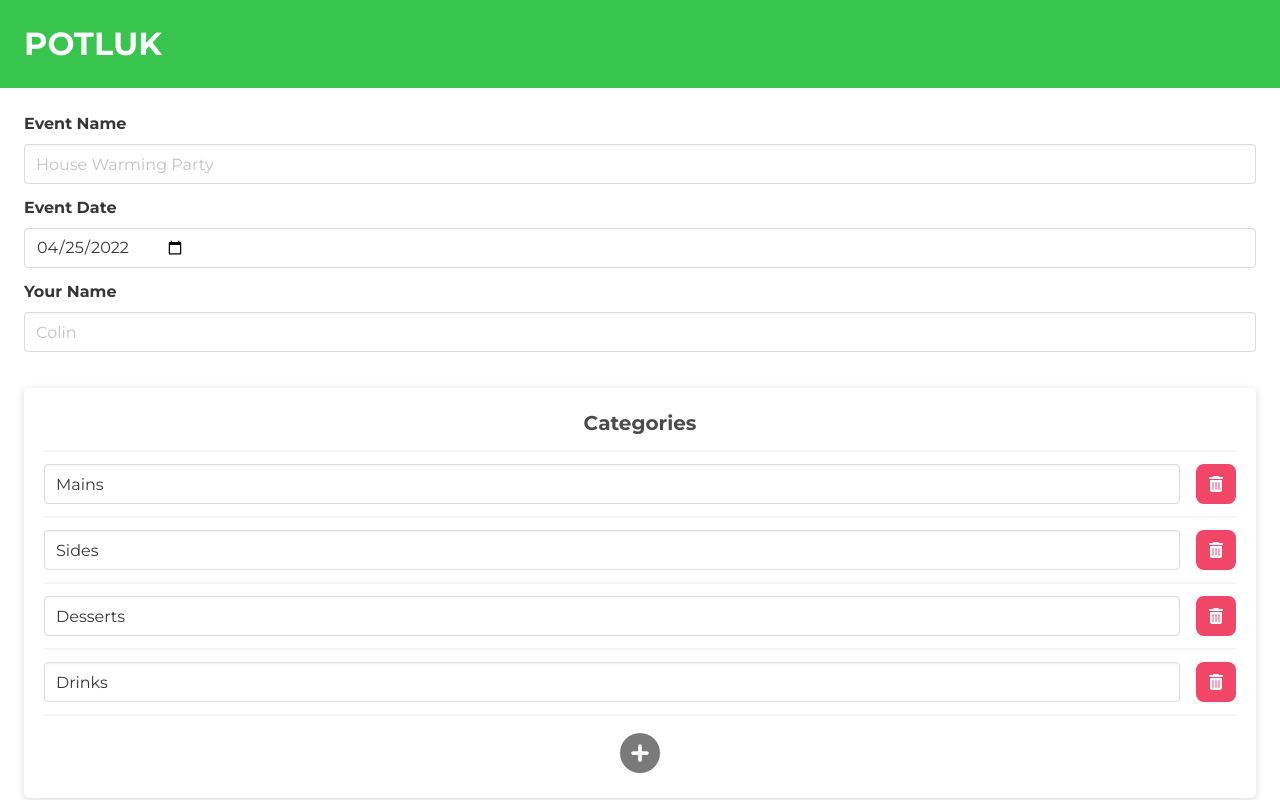
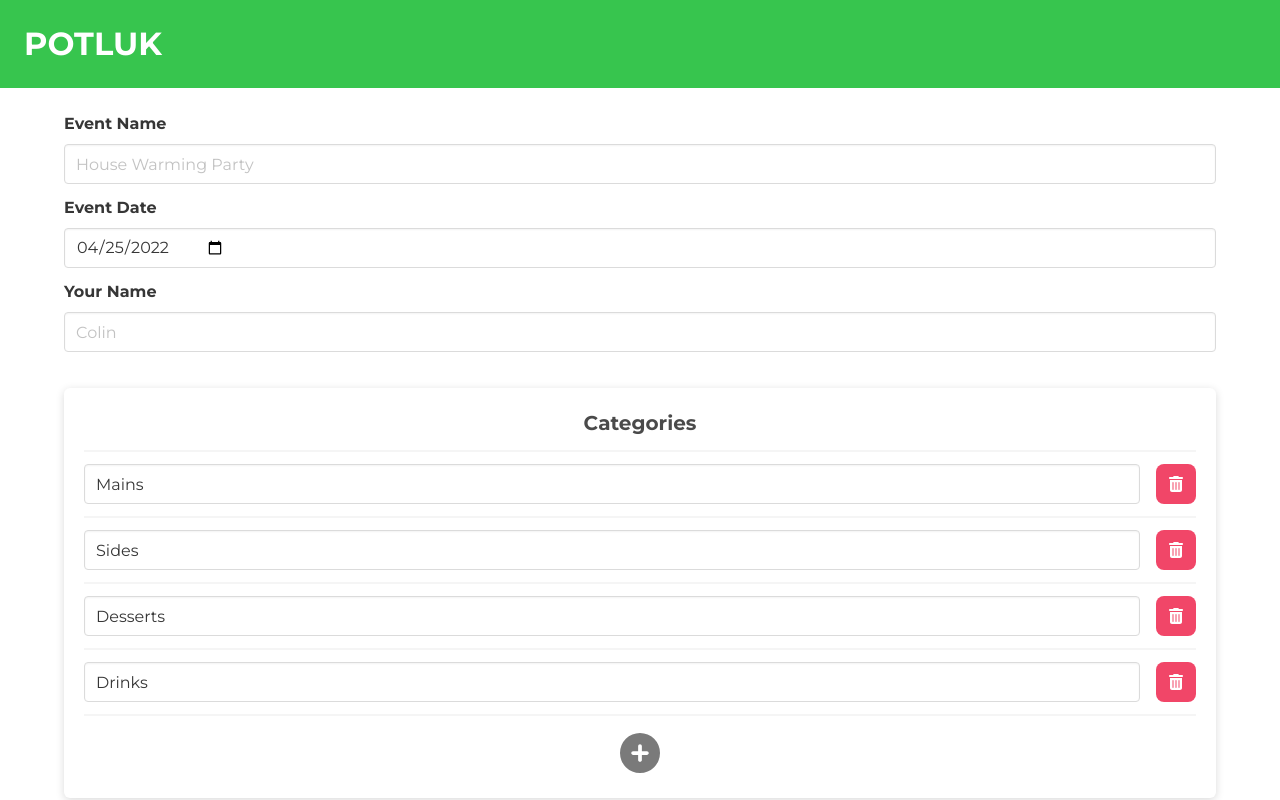
Before and after one commit to c-o-l-i-n/potluk, a Next.js app: page /new in a window 1280 px wide. Shown: the top 800 px of the page. Built offline with nearby package versions, Linux system fonts and the light colour scheme.

Commit message:
🖼 Fix page contiainer

```diff
--- a/components/Layout.tsx
+++ b/components/Layout.tsx
@@ -11,7 +11,9 @@ const Layout: FunctionComponent<Props> = ({ children }: Props) => {
 	return (
 		<>
 			<Navbar />
-			<main>{children}</main>
+			<main>
+				<div className='container'>{children}</div>
+			</main>
 			<Footer />
 		</>
 	)
```
